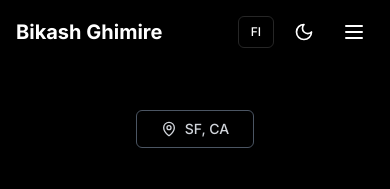
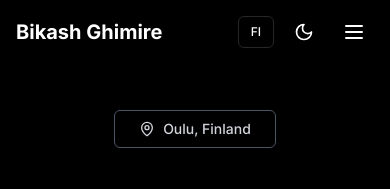
Before and after one commit to bikashghimire/bikashportfolio2.0, a React (Vite) app: page / in a window 390 px wide. Shown: the top 189 px of the page. Built offline with nearby package versions, Linux system fonts and the light colour scheme.

Commit message:
location update

```diff
--- a/src/components/Hero.tsx
+++ b/src/components/Hero.tsx
@@ -80,7 +80,7 @@ const Hero: React.FC = () => {
           <Badge variant="secondary" className="flex items-center gap-2 px-6 py-2 text-sm font-medium bg-white/80 dark:bg-black/80 border border-gray-300 dark:border-gray-600 text-gray-700 dark:text-gray-300 shadow-sm">
             <MapPin className="h-4 w-4 text-gray-700 dark:text-gray-300" />
             <span className="hidden xs:inline">{personalInfo.location}</span>
-            <span className="xs:hidden">SF, CA</span>
+            <span className="xs:hidden">Oulu, Finland</span>
           </Badge>
         </div>
         {/* Main heading with accent color */}
```
